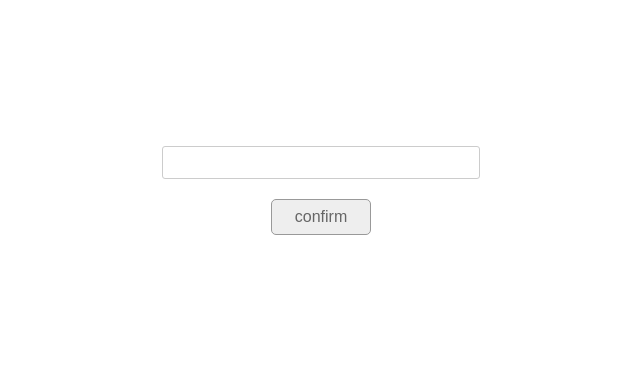
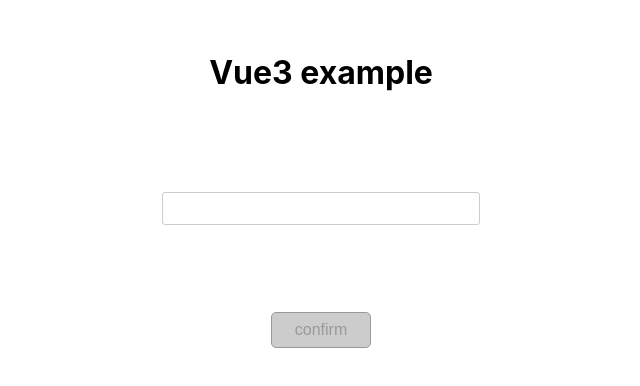
Before and after one commit to gilbeyi/vue3-vite, a Vue app: page / in a window 1280 px wide. Shown: the part 200-586 px from the top of the page, without its empty margins (319-959 px from the left). Built offline with nearby package versions, Linux system fonts and the light colour scheme.

Commit message:
update:fixed confirm process

```diff
--- a/src/components/MainContainer.vue
+++ b/src/components/MainContainer.vue
@@ -1,8 +1,14 @@
 <template>
   <div>
+    <h1 class="title">Vue3 example</h1>
+
     <EntryInput
       v-if="isEntry"
       v-model:entryInfo="state.entryInfo"
+    />
+    <EntryConfirm
+      v-if="isConfirm"
+      :entry-info="state.entryInfo"
     />
 
     <div class="button-block">
@@ -15,6 +21,8 @@
       </VButton>
 
       <VButton
+        v-if="!isCompleted"
+        :disabled="!isValid"
         class="button"
         @click="click"
       >
@@ -28,6 +36,7 @@
 import { computed, defineComponent, reactive } from 'vue'
 
 import EntryInput from '@/components/entry/EntryInput.vue'
+import EntryConfirm from '@/components/entry/EntryConfirm.vue'
 import VButton from '@/components/atoms/VButton.vue'
 
 import { EntryInformation } from '@/types'
@@ -36,6 +45,7 @@ import { ENTRY_STATUS } from '@/values'
 export default defineComponent({
   components: {
     EntryInput,
+    EntryConfirm,
     VButton
   },
   setup() {
@@ -51,6 +61,12 @@ export default defineComponent({
     })
     const isConfirm = computed(() => {
       return state.status === ENTRY_STATUS.CONFIRM
+    })
+    const isCompleted = computed(() => {
+      return state.status === ENTRY_STATUS.COMPLETED
+    })
+    const isValid = computed(() => {
+      return !!state.entryInfo?.name
     })
     const buttonText = computed(() => {
       return state.status === ENTRY_STATUS.ENTRY
@@ -77,6 +93,8 @@ export default defineComponent({
       state,
       isEntry,
       isConfirm,
+      isCompleted,
+      isValid,
       buttonText,
       click,
       back
@@ -86,6 +104,10 @@ export default defineComponent({
 </script>
 
 <style lang="scss" scoped>
+.title {
+  margin-bottom: 100px;
+}
+
 .button-block {
   padding: 20px 0;
 }
--- a/src/components/entry/EntryInput.vue
+++ b/src/components/entry/EntryInput.vue
@@ -1,5 +1,5 @@
 <template>
-  <div>
+  <div class="wrapper">
     <VText
       :modelValue="entryInfo.name"
       class="text"
@@ -40,6 +40,9 @@ export default defineComponent({
 </script>
 
 <style lang="scss" scoped>
+.wrapper {
+  height: 100px;
+}
 .text {
   width: 300px;
 }
```
Also changed, not shown: src/components/atoms/VText.vue (line endings or trailing spaces).
